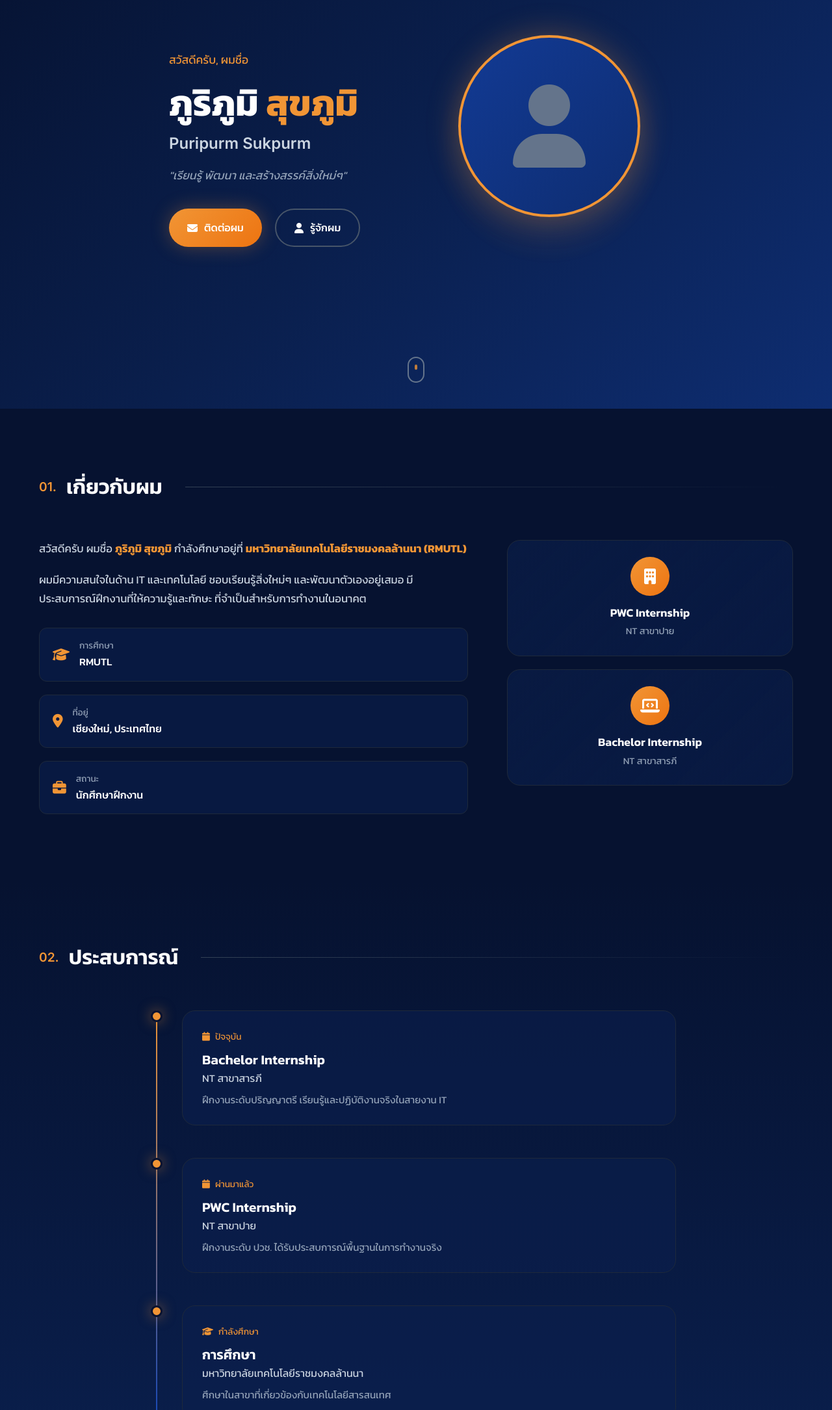
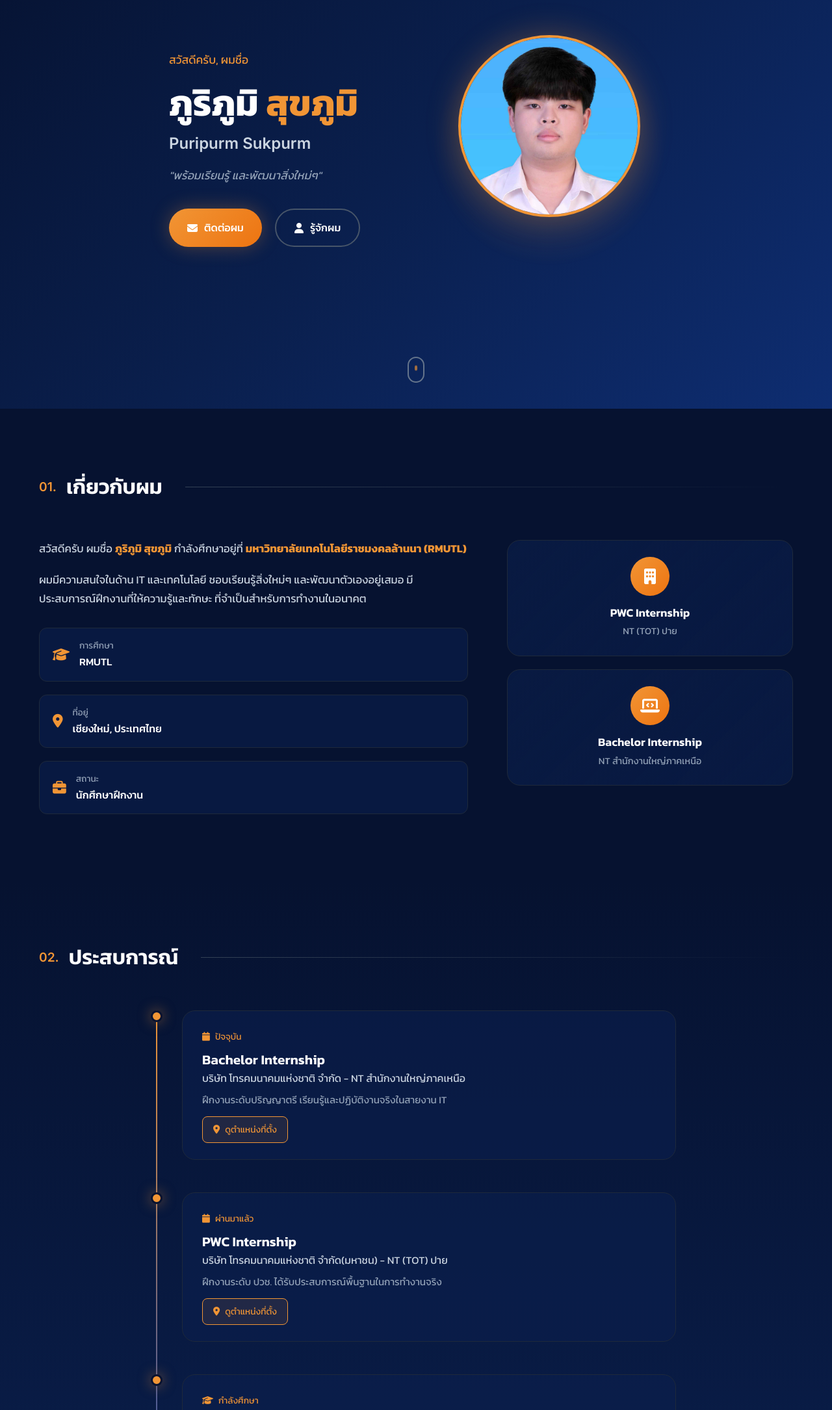
Before and after one commit to projecknt-ops/Resume.Puripurm, a plain HTML site: page index.html in a window 1280 px wide. Shown: the part 171-2341 px from the top of the page at 65% size. Drawn offline with Linux system fonts and the light colour scheme.

Commit message:
Add files via upload

```diff
--- a/index.html
+++ b/index.html
@@ -45,7 +45,7 @@
                 <p class="hero-greeting">สวัสดีครับ, ผมชื่อ</p>
                 <h1 class="hero-name">ภูริภูมิ <span>สุขภูมิ</span></h1>
                 <h2 class="hero-title">Puripurm Sukpurm</h2>
-                <p class="hero-slogan">"เรียนรู้ พัฒนา และสร้างสรรค์สิ่งใหม่ๆ"</p>
+                <p class="hero-slogan">"พร้อมเรียนรู้ และพัฒนาสิ่งใหม่ๆ"</p>
                 <div class="hero-buttons">
                     <a href="#contact" class="btn btn-primary">
                         <i class="fas fa-envelope"></i> ติดต่อผม
@@ -58,8 +58,8 @@
             <div class="hero-image">
                 <div class="image-wrapper">
                     <div class="image-glow"></div>
-                    <div class="profile-placeholder">
-                        <i class="fas fa-user"></i>
+                    <div class="profile-image">
+                        <img src="profile.jpg" alt="ภูริภูมิ สุขภูมิ - Puripurm Sukpurm">
                     </div>
                 </div>
             </div>
@@ -118,14 +118,14 @@
                             <i class="fas fa-building"></i>
                         </div>
                         <h3>PWC Internship</h3>
-                        <p>NT สาขาปาย</p>
+                        <p>NT (TOT) ปาย</p>
                     </div>
                     <div class="stat-card">
                         <div class="stat-icon">
                             <i class="fas fa-laptop-code"></i>
                         </div>
                         <h3>Bachelor Internship</h3>
-                        <p>NT สาขาสารภี</p>
+                        <p>NT สำนักงานใหญ่ภาคเหนือ</p>
                     </div>
                 </div>
             </div>
@@ -146,8 +146,11 @@
                             <i class="fas fa-calendar"></i> ปัจจุบัน
                         </div>
                         <h3>Bachelor Internship</h3>
-                        <h4>NT สาขาสารภี</h4>
+                        <h4>บริษัท โทรคมนาคมแห่งชาติ จำกัด - NT สำนักงานใหญ่ภาคเหนือ</h4>
                         <p>ฝึกงานระดับปริญญาตรี เรียนรู้และปฏิบัติงานจริงในสายงาน IT</p>
+                        <a href="https://maps.app.goo.gl/QUEvTaEV66PCJDN87" target="_blank" class="location-link">
+                            <i class="fas fa-map-marker-alt"></i> ดูตำแหน่งที่ตั้ง
+                        </a>
                     </div>
                 </div>
                 <div class="timeline-item">
@@ -157,8 +160,11 @@
                             <i class="fas fa-calendar"></i> ผ่านมาแล้ว
                         </div>
                         <h3>PWC Internship</h3>
-                        <h4>NT สาขาปาย</h4>
+                        <h4>บริษัท โทรคมนาคมแห่งชาติ จำกัด(มหาชน) - NT (TOT) ปาย</h4>
                         <p>ฝึกงานระดับ ปวช. ได้รับประสบการณ์พื้นฐานในการทำงานจริง</p>
+                        <a href="https://maps.app.goo.gl/sa9WcERRpG4x5fWN8" target="_blank" class="location-link">
+                            <i class="fas fa-map-marker-alt"></i> ดูตำแหน่งที่ตั้ง
+                        </a>
                     </div>
                 </div>
                 <div class="timeline-item">
@@ -169,7 +175,12 @@
                         </div>
                         <h3>การศึกษา</h3>
                         <h4>มหาวิทยาลัยเทคโนโลยีราชมงคลล้านนา</h4>
-                        <p>ศึกษาในสาขาที่เกี่ยวข้องกับเทคโนโลยีสารสนเทศ</p>
+                        <p><strong>คณะ:</strong> วิศวกรรมศาสตร์</p>
+                        <p><strong>สาขา:</strong> วิศวกรรมไฟฟ้า</p>
+                        <p><strong>สาขาวิชา:</strong> วศ.บ.วิศวกรรมไฟฟ้า-วิศวกรรมโทรคมนาคม</p>
+                        <a href="https://maps.app.goo.gl/Eiv1VPJgBrSAPVFG7" target="_blank" class="location-link">
+                            <i class="fas fa-map-marker-alt"></i> ดูตำแหน่งที่ตั้ง
+                        </a>
                     </div>
                 </div>
             </div>
--- a/style.css
+++ b/style.css
@@ -373,6 +373,24 @@ ul {
     color: var(--gray-500);
 }
 
+.profile-image {
+    position: relative;
+    width: 280px;
+    height: 280px;
+    margin: 0 auto;
+    border-radius: 50%;
+    overflow: hidden;
+    border: 4px solid var(--warm-400);
+    box-shadow: 0 0 50px rgba(241, 149, 53, 0.3);
+}
+
+.profile-image img {
+    width: 100%;
+    height: 100%;
+    object-fit: cover;
+    object-position: center top;
+}
+
 .scroll-indicator {
     position: absolute;
     bottom: 40px;
@@ -630,6 +648,26 @@ ul {
 .timeline-content p {
     color: var(--text-muted);
     font-size: 0.95rem;
+}
+
+.location-link {
+    display: inline-flex;
+    align-items: center;
+    gap: 8px;
+    margin-top: 12px;
+    padding: 8px 16px;
+    background: rgba(241, 149, 53, 0.1);
+    border: 1px solid var(--warm-400);
+    border-radius: var(--radius-sm);
+    color: var(--warm-400);
+    font-size: 0.85rem;
+    transition: var(--transition-medium);
+}
+
+.location-link:hover {
+    background: var(--warm-400);
+    color: #fff;
+    transform: translateX(5px);
 }
 
 .skills {
@@ -1136,8 +1174,32 @@ ul {
         font-size: 4rem;
     }
 
+    .profile-image {
+        width: 180px;
+        height: 180px;
+    }
+
+    .image-wrapper {
+        width: 200px;
+        height: 200px;
+    }
+
     .timeline-content {
         padding: 20px;
+    }
+
+    .timeline-content h4 {
+        font-size: 0.9rem;
+        line-height: 1.4;
+    }
+
+    .location-link {
+        padding: 6px 12px;
+        font-size: 0.8rem;
+    }
+
+    .skills-grid-3 {
+        grid-template-columns: 1fr;
     }
 
     .contact-form-container {
@@ -1153,4 +1215,12 @@ ul {
         flex-direction: column;
         text-align: center;
     }
+
+    .stat-card h3 {
+        font-size: 0.95rem;
+    }
+
+    .stat-card p {
+        font-size: 0.8rem;
+    }
 }
```
Also changed, not shown: profile.jpg (added).
